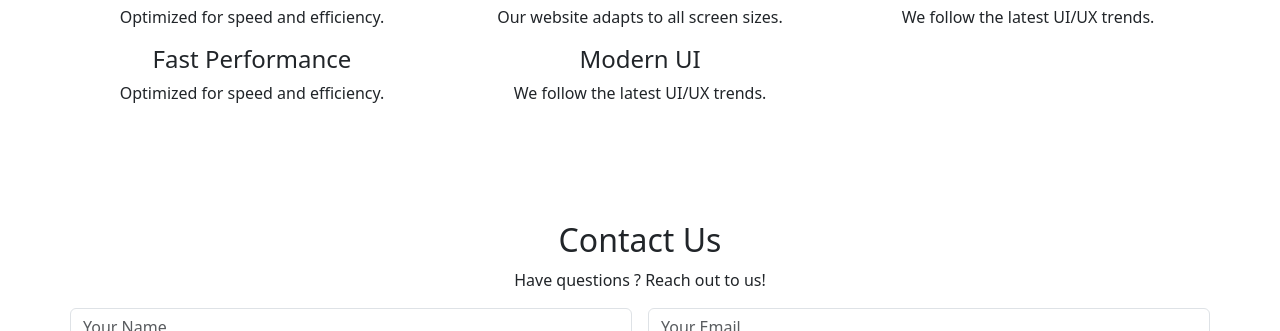
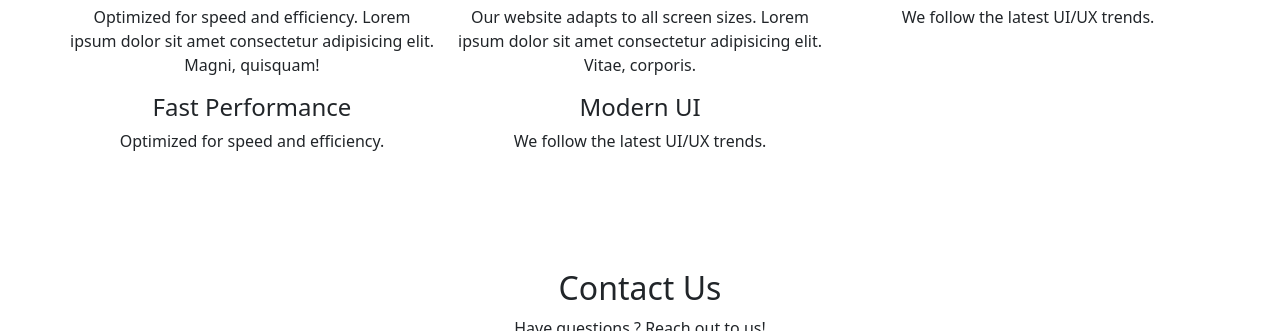
Before and after one commit to Muhammad-Munsif/website-layout-designed, a plain HTML site: page index.html in a window 1280 px wide. Shown: the part 769-1100 px from the top of the page. Drawn offline with nearby package versions, Linux system fonts and the light colour scheme.

Commit message:
To make a few changes in html file

```diff
--- a/index.html
+++ b/index.html
@@ -62,9 +62,9 @@
         experiences. Lorem ipsum dolor sit amet consectetur adipisicing elit.
         Deleniti maiores fugiat impedit. Nulla, exercitationem nisi. Eos magnam
         ipsam iusto fugiat inventore nesciunt tempora maxime veniam adipisci,
-        rerum cupiditate porro sit in quaerat distinctio est dolores similique ea
-        quod voluptatibus quibusdam odio minima. Ipsam molestias illo adipisci
-        cumque itaque.
+        rerum cupiditate porro sit in quaerat distinctio est dolores similique
+        ea quod voluptatibus quibusdam odio minima. Ipsam molestias illo
+        adipisci cumque itaque.
       </p>
     </div>
 
@@ -74,11 +74,17 @@
       <div class="row text-center">
         <div class="col-md-4">
           <h4>Fast Performance</h4>
-          <p>Optimized for speed and efficiency.</p>
+          <p>
+            Optimized for speed and efficiency. Lorem ipsum dolor sit amet
+            consectetur adipisicing elit. Magni, quisquam!
+          </p>
         </div>
         <div class="col-md-4">
           <h4>Responsive Design</h4>
-          <p>Our website adapts to all screen sizes.</p>
+          <p>
+            Our website adapts to all screen sizes. Lorem ipsum dolor sit amet
+            consectetur adipisicing elit. Vitae, corporis.
+          </p>
         </div>
         <div class="col-md-4">
           <h4>Modern UI</h4>
```
